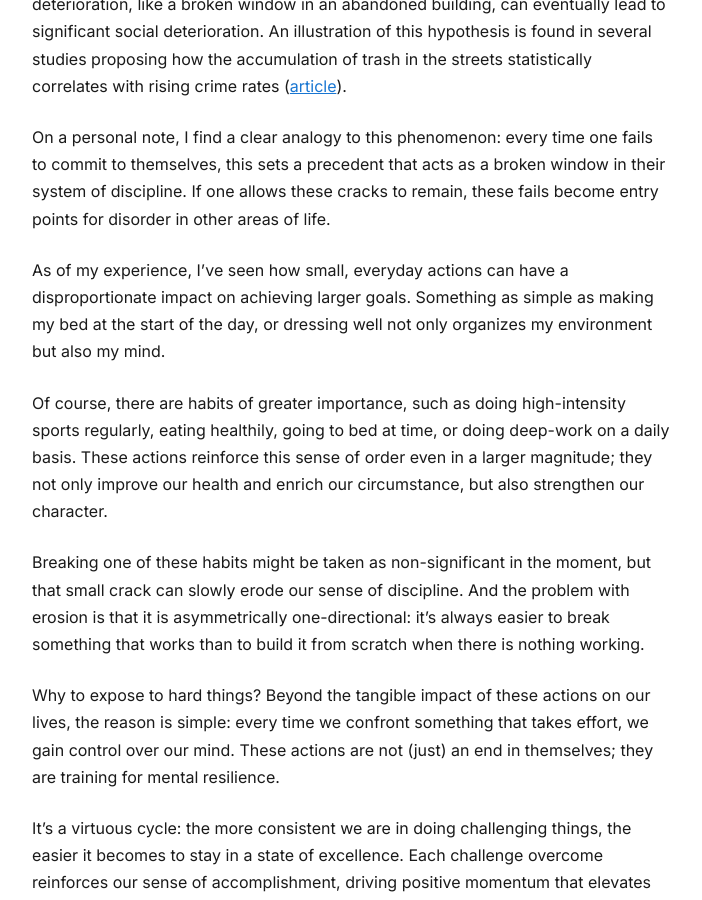
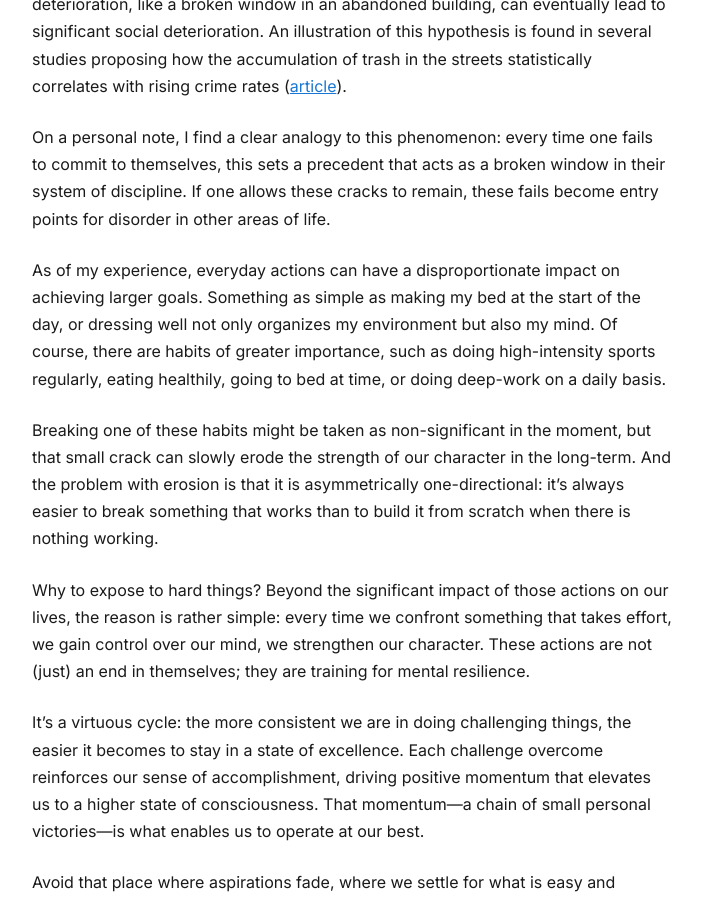
Before and after one commit to bmcd243/bmcd243.github.io, a Jekyll site: the page built from _posts/2025-02-10-dont-break-your-windows.md, in a window 1280 px wide and 900 px high, scrolled down 342 px. Shown: the whole window, without its empty margins (288-990 px from the left). Built offline with Jekyll 4.4.1, drawn with Linux system fonts in a browser that asks for light colours.

Commit message:
added some sources

```diff
--- a/_includes/featured-projects.html
+++ b/_includes/featured-projects.html
@@ -8,12 +8,12 @@
     <div class="project">
         <h3>gRNAdeX: eXpressive, Biologically-eXtensible gRNAde</h3>
         <p>Improved the gRNAde model for RNA inverse folding by refining geometric expressivity, pooling mechanism, sampling robustness, and incorporating biologically inspired priors.</p>
-        <a href="#" class="project-link">View project →</a>
+        <a href="{{ site.baseurl }}/assets/grnadex.pdf" target="_blank" class="project-link">View project →</a>
     </div>
     <div class="project">
         <h3>Reinforcement Learning in Grid-World Environments</h3>
         <p>Implemented a comprehensive suite of RL algorithms—ranging from dynamic programming (Policy Iteration, Value Iteration) to model-free methods (SARSA, Q-learning, Expected SARSA)—across multiple grid-world scenarios.</p>
-        <a href="#" class="project-link">View project →</a>
+        <a href="https://github.com/antoniofrancaib/gridworld-rl" target="_blank" class="project-link">View project →</a>
     </div>
 
     <div class="project">
--- a/_posts/2025-02-10-dont-break-your-windows.md
+++ b/_posts/2025-02-10-dont-break-your-windows.md
@@ -8,13 +8,11 @@ In sociology, the ["Broken Windows" theory](https://en.wikipedia.org/wiki/Broken
 
 On a personal note, I find a clear analogy to this phenomenon: every time one fails to commit to themselves, this sets a precedent that acts as a broken window in their system of discipline. If one allows these cracks to remain, these fails become entry points for disorder in other areas of life.
 
-As of my experience, I’ve seen how small, everyday actions can have a disproportionate impact on achieving larger goals. Something as simple as making my bed at the start of the day, or dressing well not only organizes my environment but also my mind.
+As of my experience, everyday actions can have a disproportionate impact on achieving larger goals. Something as simple as making my bed at the start of the day, or dressing well not only organizes my environment but also my mind. Of course, there are habits of greater importance, such as doing high-intensity sports regularly, eating healthily, going to bed at time, or doing deep-work on a daily basis.
 
-Of course, there are habits of greater importance, such as doing high-intensity sports regularly, eating healthily, going to bed at time, or doing deep-work on a daily basis. These actions reinforce this sense of order even in a larger magnitude; they not only improve our health and enrich our circumstance, but also strengthen our character.
+Breaking one of these habits might be taken as non-significant in the moment, but that small crack can slowly erode the strength of our character in the long-term. And the problem with erosion is that it is asymmetrically one-directional: it’s always easier to break something that works than to build it from scratch when there is nothing working.
 
-Breaking one of these habits might be taken as non-significant in the moment, but that small crack can slowly erode our sense of discipline. And the problem with erosion is that it is asymmetrically one-directional: it’s always easier to break something that works than to build it from scratch when there is nothing working.
-
-Why to expose to hard things? Beyond the tangible impact of these actions on our lives, the reason is simple: every time we confront something that takes effort, we gain control over our mind. These actions are not (just) an end in themselves; they are training for mental resilience.
+Why to expose to hard things? Beyond the significant impact of those actions on our lives, the reason is rather simple: every time we confront something that takes effort, we gain control over our mind, we strengthen our character. These actions are not (just) an end in themselves; they are training for mental resilience.
 
 It’s a virtuous cycle: the more consistent we are in doing challenging things, the easier it becomes to stay in a state of excellence. Each challenge overcome reinforces our sense of accomplishment, driving positive momentum that elevates us to a higher state of consciousness. That momentum—a chain of small personal victories—is what enables us to operate at our best.
 
```
Also changed, not shown: 1 other file.
